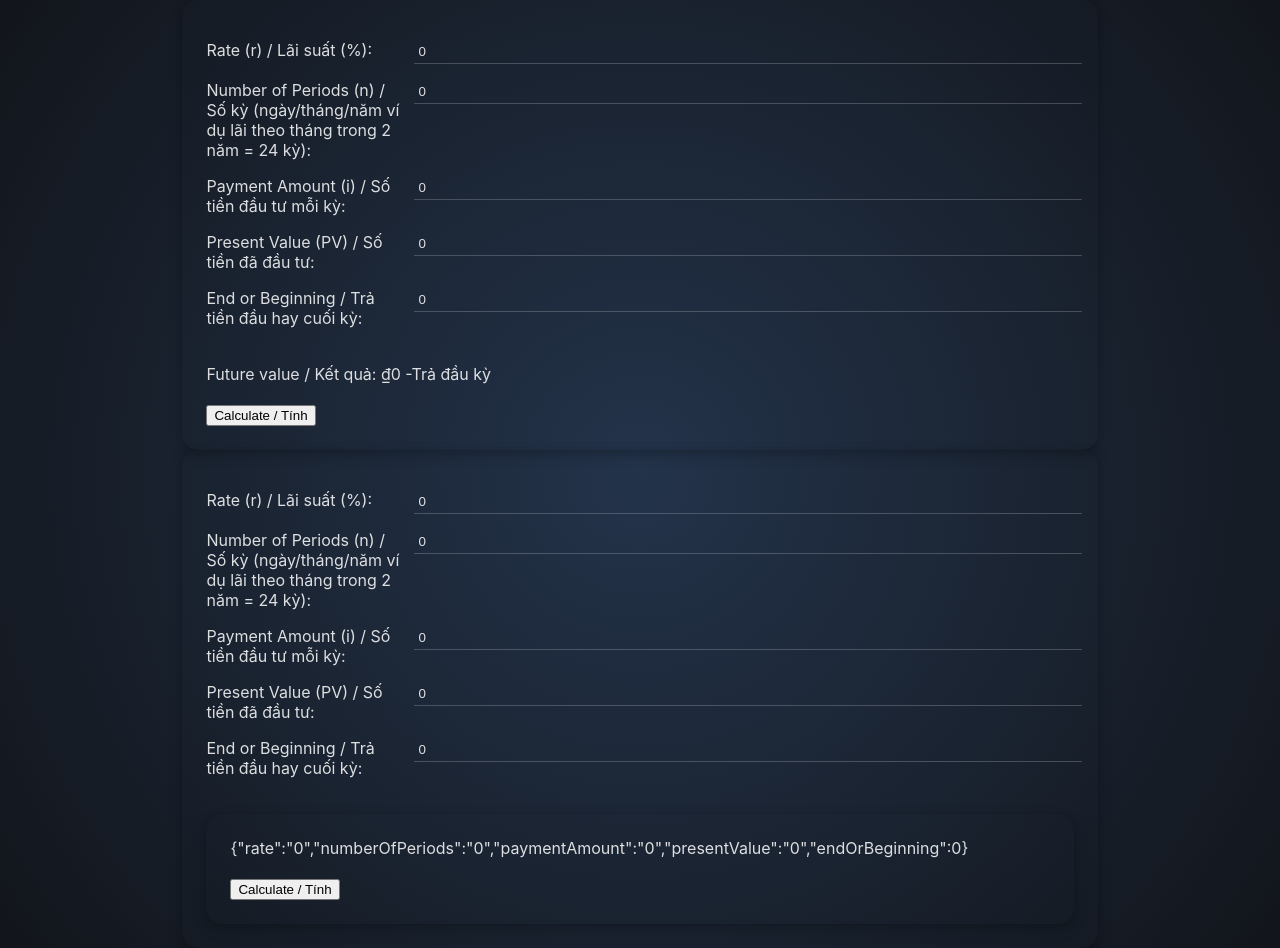
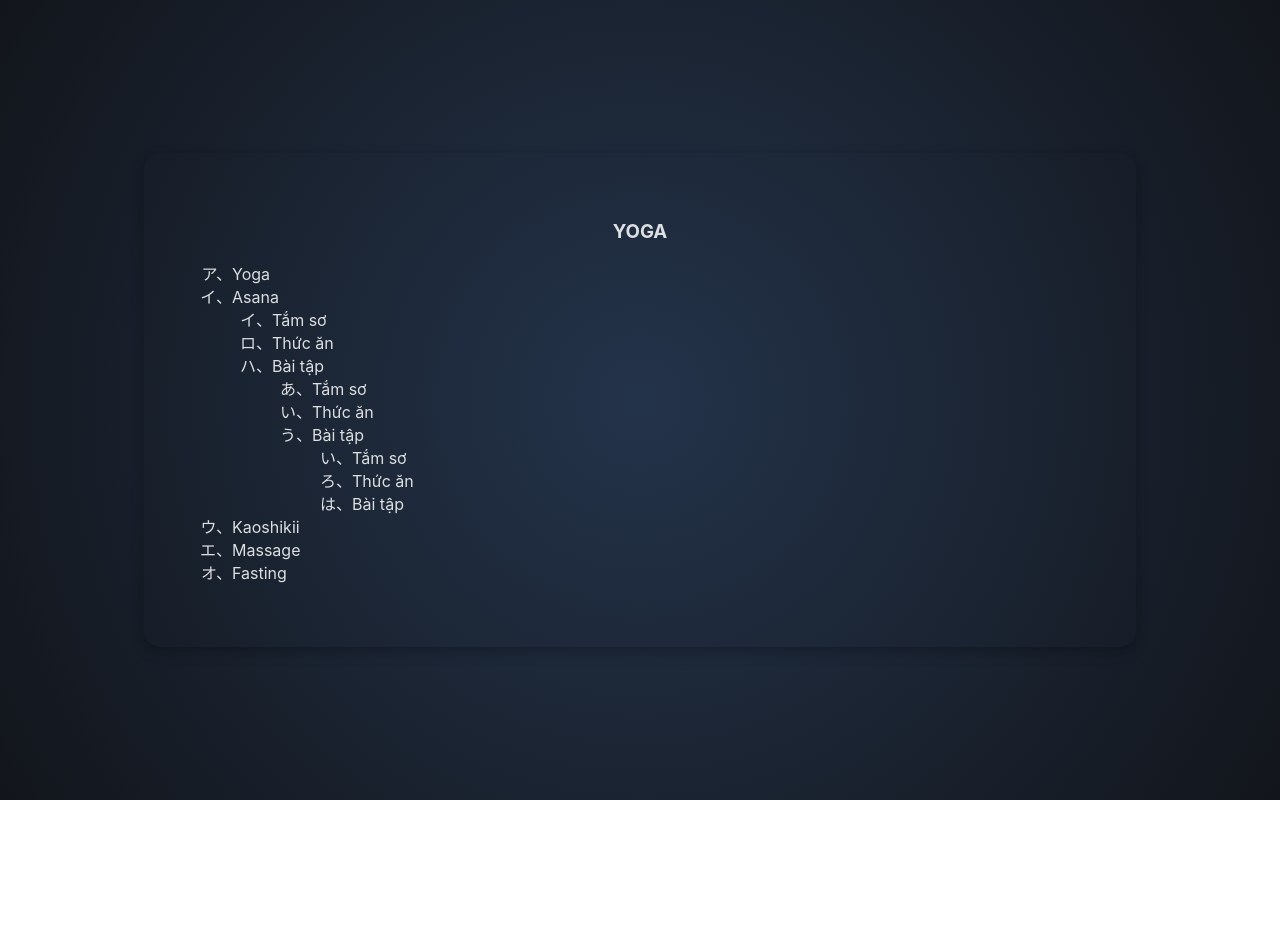
Before and after one commit to hungmqn/helix, a React (Create React App) app: page / in a window 1280 px wide. After the commit the page ends 800 px from the top, so only its background shows below. Built offline with nearby package versions, Linux system fonts and the light colour scheme.

Commit message:
task: add asana page

```diff
--- a/src/App.tsx
+++ b/src/App.tsx
@@ -1,18 +1,15 @@
 import { ThemeProvider } from 'styled-components';
 
 import MainApp from './modules/layout/components/AppContainer';
-// import Sidebar from './modules/sidebar/components/Sidebar';
-import Form from './modules/compoundEffectFormula/components/Form';
-import PayAmountForm from './modules/compoundEffectFormula/components/PayAmountForm';
+import AsanaPage from './modules/asana/components/AsanaPage';
+
 import theme from './shared/theme';
 
 function App() {
   return (
     <ThemeProvider theme={theme}>
       <MainApp>
-        {/* <Sidebar /> */}
-        <Form />
-        <PayAmountForm />
+        <AsanaPage />
       </MainApp>
     </ThemeProvider>
   );
--- /dev/null
+++ b/src/modules/asana/components/AsanaPage.tsx
@@ -0,0 +1,37 @@
+import { useTheme } from 'styled-components';
+
+import Card from '../../../shared/Card';
+
+const AsanaPage = () => {
+  const theme = useTheme();
+
+  return (
+    <Card style={{ padding: theme.space.xxlarge, minWidth: '70%' }}>
+      <h3 style={{ textAlign: 'center', textTransform: 'uppercase' }}>Yoga</h3>
+      <ul style={{ listStyleType: 'katakana' }}>
+        <li>Yoga</li>
+        <li>Asana</li>
+        <ul style={{ listStyleType: 'katakana-iroha' }}>
+          <li>Tắm sơ</li>
+          <li>Thức ăn</li>
+          <li>Bài tập</li>
+          <ul style={{ listStyleType: 'hiragana' }}>
+            <li>Tắm sơ</li>
+            <li>Thức ăn</li>
+            <li>Bài tập</li>
+            <ul style={{ listStyleType: 'hiragana-iroha' }}>
+              <li>Tắm sơ</li>
+              <li>Thức ăn</li>
+              <li>Bài tập</li>
+            </ul>
+          </ul>
+        </ul>
+        <li>Kaoshikii</li>
+        <li>Massage</li>
+        <li>Fasting</li>
+      </ul>
+    </Card>
+  );
+};
+
+export default AsanaPage;
--- a/src/shared/Card/index.tsx
+++ b/src/shared/Card/index.tsx
@@ -1,8 +1,9 @@
 import { ReactElement, ReactNode } from 'react';
-import styled from 'styled-components';
+import styled, { CSSProperties } from 'styled-components';
 
 interface CardProps {
   children: ReactNode;
+  style?: CSSProperties;
 }
 
 const StyledCard = styled.div`
@@ -17,8 +18,8 @@ const StyledCard = styled.div`
   }
 `;
 
-const Card = ({ children }: CardProps): ReactElement => {
-  return <StyledCard>{children}</StyledCard>;
+const Card = ({ children, style }: CardProps): ReactElement => {
+  return <StyledCard style={style}>{children}</StyledCard>;
 };
 
 export default Card;
```
